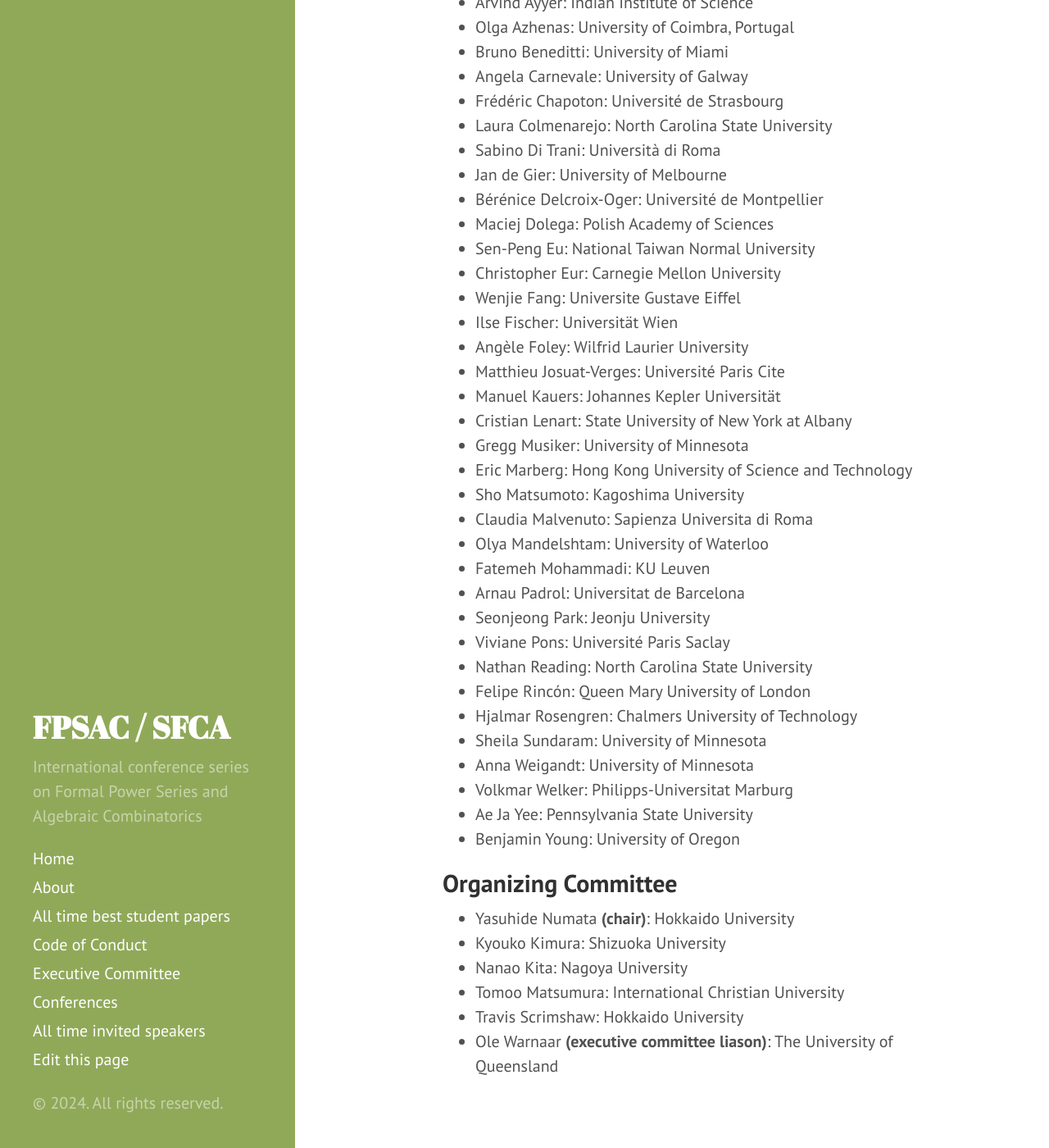
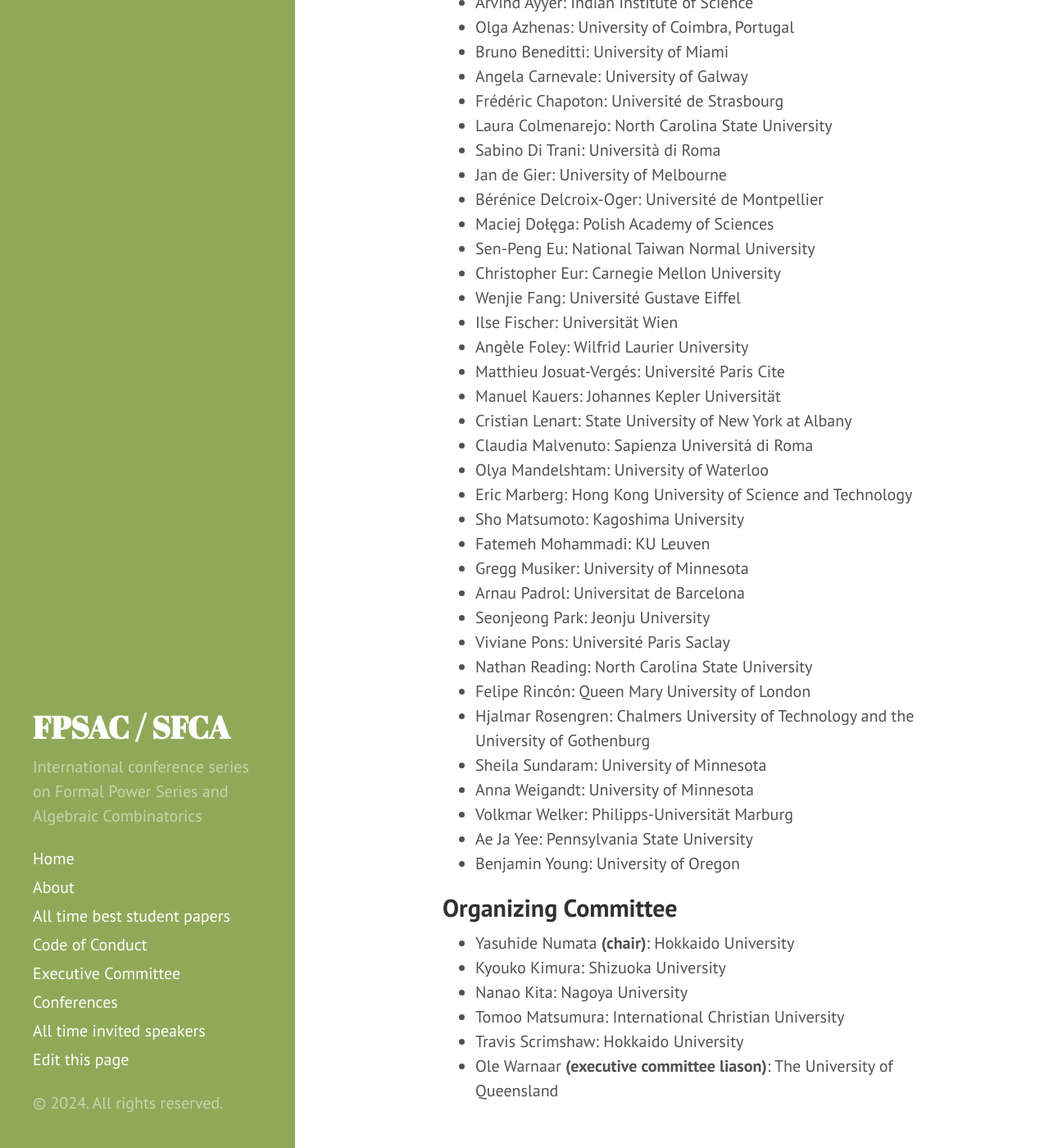
Before and after one commit to FPSAC/FPSAC.github.io, a Jekyll site: the page built from _confs/fpsac-2025.md, in a window 1280 px wide and 1400 px high, scrolled down 1122 px. Shown: the whole window at 82% size. Built offline with Jekyll 4.4.1, drawn with Linux system fonts in a browser that asks for light colours; some of the changed text lies outside the part shown.

Commit message:
Fixing details on FPSAC2025 people list.

```diff
--- a/_confs/fpsac-2025.md
+++ b/_confs/fpsac-2025.md
@@ -22,7 +22,7 @@ invited_speakers:
 - name: Mateusz Michałek
   affiliation: Universität Konstanz, Germany
 - name: Maki Nakasuji
-  affiliation: Sophia University, Japan
+  affiliation: Sophia University and Tohoku University, Japan
 - name: Jessica Striker
   affiliation: North Dakota State University, USA
 - name: Karen Yeats
@@ -57,36 +57,36 @@ program_committee:
   affiliation: University of Melbourne
 - name: Bérénice Delcroix-Oger
   affiliation: Université de Montpellier
-- name: Maciej Dolega
+- name: Maciej Dołęga
   affiliation: Polish Academy of Sciences
 - name: Sen-Peng Eu
   affiliation: National Taiwan Normal University
 - name: Christopher Eur
   affiliation: Carnegie Mellon University
 - name: Wenjie Fang
-  affiliation: Universite Gustave Eiffel
+  affiliation: Université Gustave Eiffel
 - name: Ilse Fischer
   affiliation: Universität Wien
 - name: Angèle Foley
   affiliation: Wilfrid Laurier University
-- name: Matthieu Josuat-Verges
+- name: Matthieu Josuat-Vergés
   affiliation: Université Paris Cite
 - name: Manuel Kauers
   affiliation: Johannes Kepler Universität
 - name: Cristian Lenart
   affiliation: State University of New York at Albany
-- name: Gregg Musiker
-  affiliation: University of Minnesota
+- name: Claudia Malvenuto
+  affiliation: Sapienza Universitá di Roma
+- name: Olya Mandelshtam
+  affiliation: University of Waterloo
 - name: Eric Marberg
   affiliation: Hong Kong University of Science and Technology
 - name: Sho Matsumoto
   affiliation: Kagoshima University
-- name: Claudia Malvenuto
-  affiliation: Sapienza Universita di Roma
-- name: Olya Mandelshtam
-  affiliation: University of Waterloo
 - name: Fatemeh Mohammadi
   affiliation: KU Leuven
+- name: Gregg Musiker
+  affiliation: University of Minnesota
 - name: Arnau Padrol
   affiliation: Universitat de Barcelona
 - name: Seonjeong Park
@@ -98,13 +98,13 @@ program_committee:
 - name: Felipe Rincón
   affiliation: Queen Mary University of London
 - name: Hjalmar Rosengren
-  affiliation: Chalmers University of Technology
+  affiliation: Chalmers University of Technology and the University of Gothenburg
 - name: Sheila Sundaram
   affiliation: University of Minnesota
 - name: Anna Weigandt
   affiliation: University of Minnesota
 - name: Volkmar Welker
-  affiliation: Philipps-Universitat Marburg
+  affiliation: Philipps-Universität Marburg
 - name: Ae Ja Yee
   affiliation: Pennsylvania State University
 - name: Benjamin Young
```
